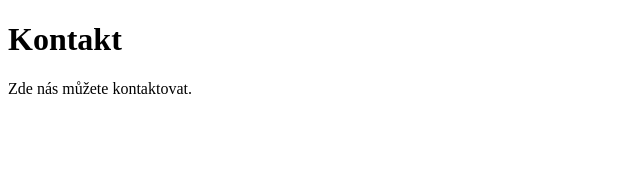
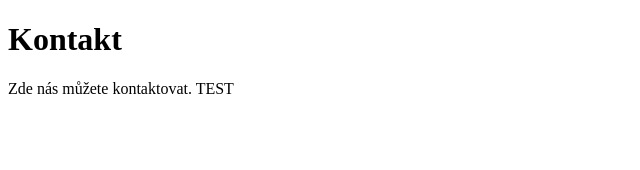
Before and after one commit to michalbilek-bilcus/Recept-Portal, a Vue app: page /kontakt in a window 1280 px wide. Shown: the top 170 px of the page, without its empty margins (0-640 px from the left). Built offline with nearby package versions, Linux system fonts and the light colour scheme; the HTML template or start-up script is replaced by a standard one.

Commit message:
Git testing
Just trying to make sure the GIT works

```diff
--- a/src/components/KontaktPage.vue
+++ b/src/components/KontaktPage.vue
@@ -1,7 +1,7 @@
 <template>
     <div>
       <h1>Kontakt</h1>
-      <p>Zde nás můžete kontaktovat.</p>
+      <p>Zde nás můžete kontaktovat. TEST</p>
     </div>
   </template>
 
```
